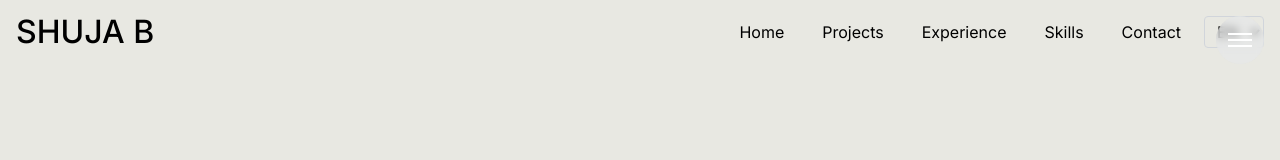
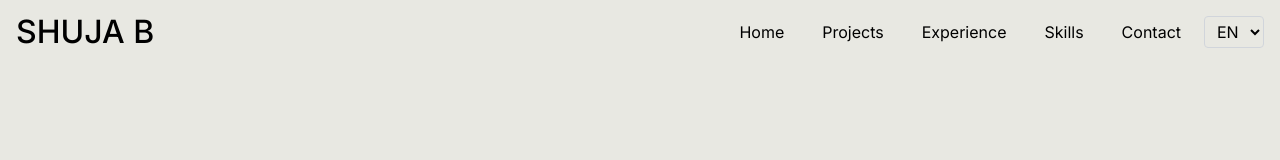
Before and after one commit to shujabakhtiar/shuja-portfolio, a Vue app: page / in a window 1280 px wide. Shown: the top 160 px of the page. Built offline with nearby package versions, Linux system fonts and the light colour scheme; a web font is replaced by a local one.

Commit message:
perfection

```diff
--- a/src/components/navigation/HamburgerMenu.vue
+++ b/src/components/navigation/HamburgerMenu.vue
@@ -1,7 +1,8 @@
 <template>
     <Teleport to="body">
         <div>
-            <div class="fixed top-4 right-4 z-[1000]">
+            <div class="fixed top-4 right-4 z-[1000] transition-all duration-500 ease-out"
+                 :class="showButton || isOpen ? 'translate-y-0 opacity-100' : '-translate-y-20 opacity-0 pointer-events-none'">
                 <HamburgerButton :active="isOpen" @toggle="toggleMenu" />
             </div>
 
@@ -18,7 +19,7 @@
                         @click="toggleMenu(false)"
                     >
                         {{ option.label }}
-                        <span class="absolute left-0 bottom-0 w-0 h-[4px] bg-black transition-all duration-300 group-hover:w-full"></span>
+                        <span class="absolute left-0 bottom-0 w-0 h-[4px] bg-white transition-all duration-300 group-hover:w-full"></span>
                     </a>
 
                     <div class="mt-12 text-sm font-mono text-gray-500 flex flex-col items-center gap-2 text-center">
@@ -26,8 +27,8 @@
                          <a href="mailto:contact@shujabakhtiar.com" class="text-white hover:underline mb-4">hello@shuzadev.com</a>
 
                          <div class="flex gap-4 uppercase text-xs font-bold tracking-widest mt-4">
-                             <a href="#" class="hover:underline">LinkedIn</a>
-                             <a href="#" class="hover:underline">Github</a>
+                             <a href="#" class="hover:underline text-white">LinkedIn</a>
+                             <a href="#" class="hover:underline text-white">Github</a>
                          </div>
                     </div>
                 </div>
@@ -49,6 +50,10 @@ export default {
             type: Array,
             required: true,
         },
+        showButton: {
+            type: Boolean,
+            default: true,
+        },
     },
     data() {
         return {
--- a/src/components/navigation/TopNavBar.vue
+++ b/src/components/navigation/TopNavBar.vue
@@ -3,10 +3,16 @@
         class="w-screen fixed top-0 left-0 z-50 h-16 p-4 flex items-center justify-between transition-all duration-700 ease-out delay-[2000ms]"
         :class="isMounted ? 'translate-y-0 opacity-100' : '-translate-y-full opacity-0'"
     >
-        <div class="xl:text-[32px] 2xl:text-[40px] font-[600] text-heading italic text-black">
+        <div
+            class="xl:text-[32px] 2xl:text-[40px] font-[600] text-heading italic text-black transition-all duration-500 ease-out"
+            :class="isScrolled ? '-translate-y-20 opacity-0' : 'translate-y-0 opacity-100'"
+        >
             {{ $t('hero.name') }}
         </div>
-        <ul class="flex flex-row  gap-2 items-center">
+        <ul
+            class="flex flex-row gap-2 items-center transition-all duration-500 ease-out"
+            :class="isScrolled ? '-translate-y-20 opacity-0' : 'translate-y-0 opacity-100'"
+        >
             <li v-for="option in navOptions" :key="option">
                 {{ option.label }}
             </li>
@@ -14,7 +20,7 @@
                 <LanguageSwitcher />
             </li>
         </ul>
-        <HamburgerMenu :navOptions="navOptions" />
+        <HamburgerMenu :navOptions="navOptions" :showButton="isScrolled" />
     </nav>
 </template>
 <script>
@@ -30,6 +36,7 @@ export default {
     data() {
         return {
             isMounted: false,
+            isScrolled: false,
             navOptions: [
                 {
                     label: "Home",
@@ -58,6 +65,17 @@ export default {
         setTimeout(() => {
             this.isMounted = true;
         }, 100);
+        window.addEventListener('scroll', this.handleScroll);
+    },
+    beforeUnmount() {
+        window.removeEventListener('scroll', this.handleScroll);
+    },
+    methods: {
+        handleScroll() {
+            // Check if we've scrolled past the hero section (viewport height)
+            // Adding a small buffer (e.g., 100px) or using exactly window.innerHeight
+            this.isScrolled = window.scrollY > (window.innerHeight - 100);
+        }
     }
 }
 </script>
```
